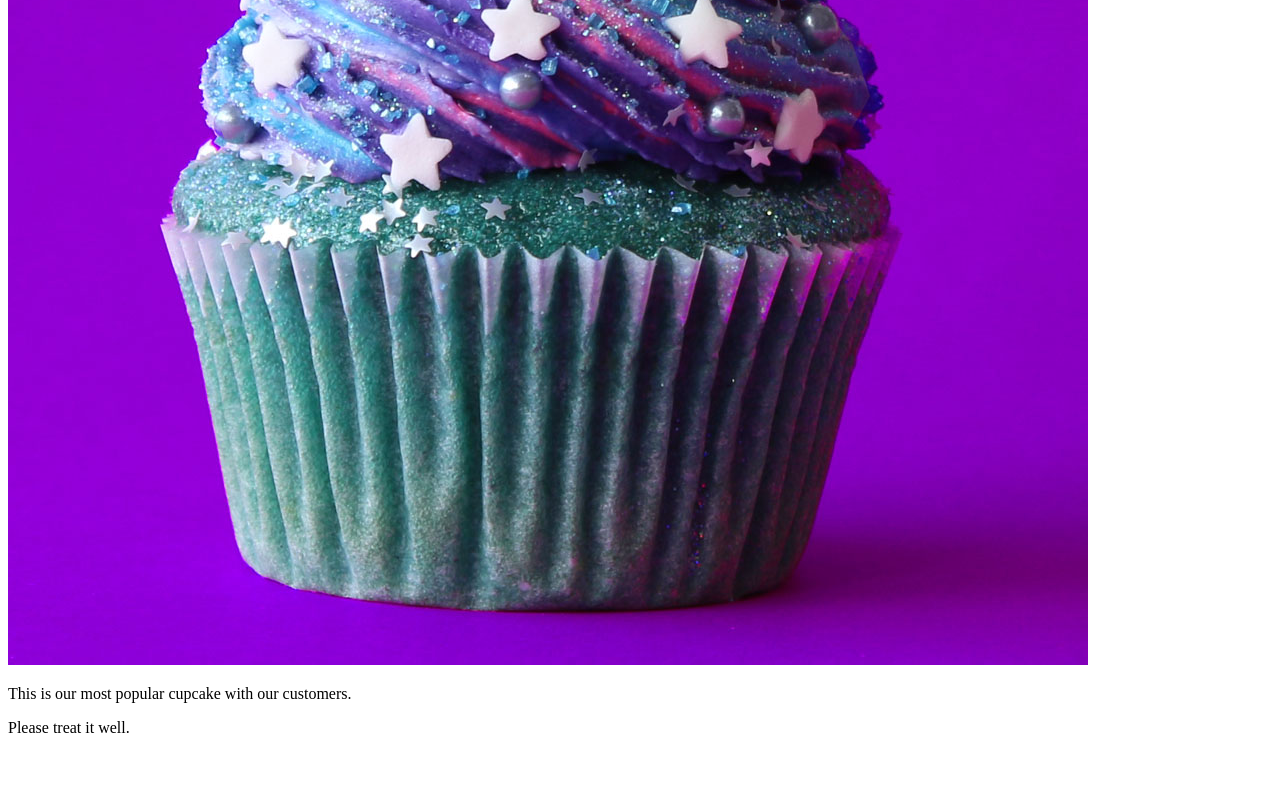
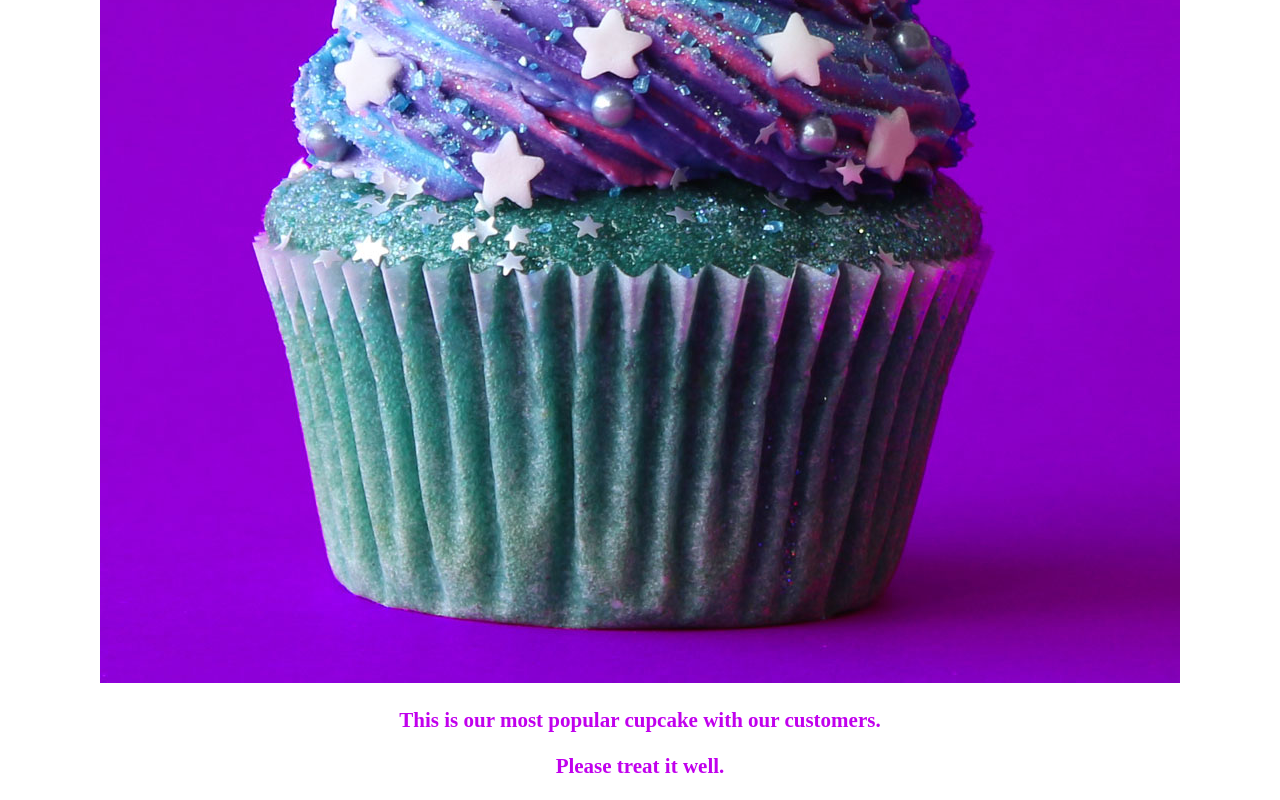
Before and after one commit to NoahNim/cupcake-shop, a plain HTML site: page index.html in a window 1280 px wide. Shown: the part 1498-2298 px from the top of the page. Before the commit the page ends 2251 px from the top, so only its background shows below. Drawn offline with Linux system fonts and the light colour scheme.

Commit message:
Aligned text to center and made best class

```diff
--- a/css/styles.css
+++ b/css/styles.css
@@ -2,3 +2,13 @@
   font-style: italic;
   color: #ed0000;
 }
+
+.best {
+  color: #c100ed;
+  font-size: 21px;
+  font-weight: bolder;
+}
+
+body {
+  text-align: center;
+}
--- a/index.html
+++ b/index.html
@@ -7,7 +7,7 @@
   <body>
     <h1 class="flashy">Welcome to the Cupcake Shop</h1>
     <img src="img/cupcakeone.jpeg" alt="This is cupcake">
-    <a href="https://www.youtube.com/watch?v=RZ6kyZPiyB8">YUM!!!!</a>
+    <a href="https://www.youtube.com/watch?v=RZ6kyZPiyB8"><br>YUM!!!!</br></a>
 
     <h2 class="flashy">We have many cupcakes here!</p>
     <img src="img/cupcaketwo.jpg" alt="This is not a cupcake">
```
